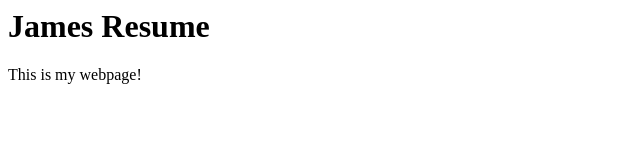
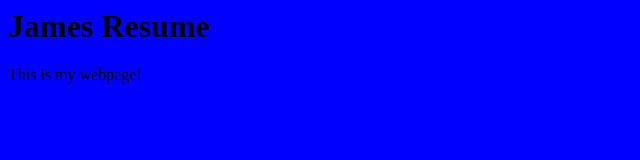
Before and after one commit to JFlanders405/jflanders405.github.io, a plain HTML site: page index.html in a window 1280 px wide. Shown: the whole page, without its empty margins (0-640 px from the left). Drawn offline with Linux system fonts and the light colour scheme.

Commit message:
Update index.html

```diff
--- a/index.html
+++ b/index.html
@@ -1,7 +1,7 @@
 <html>
 
 <head>
-
+ <link href="style.css" rel="StyleSheet" />
 </head>
 
 <body>
```
